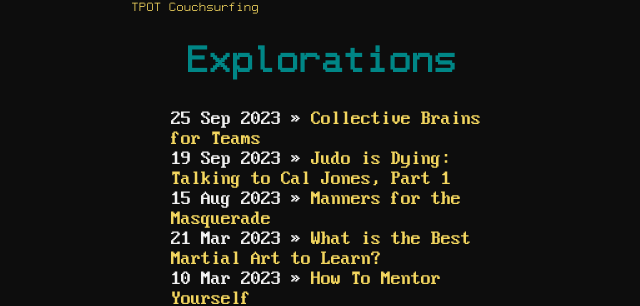
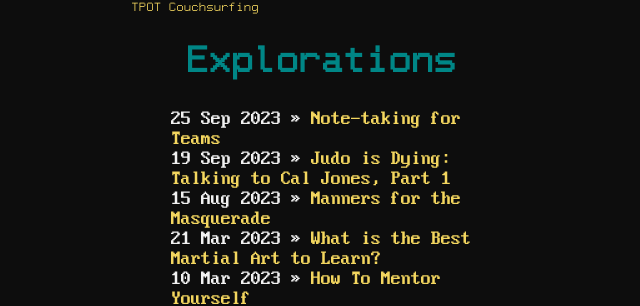
Before and after one commit to ray-dorai/ray-dorai.github.io, a Jekyll site: the page built from explorations/index.html, in a window 1280 px wide and 900 px high. Shown: the part 133-439 px from the top of the window, without its empty margins (317-957 px from the left). Built offline with Jekyll 4.4.1, drawn with Linux system fonts in a browser that asks for light colours.

Commit message:
Update 2023-09-25-collective-brains-for-teams.md

```diff
--- a/_posts/2023-09-25-collective-brains-for-teams.md
+++ b/_posts/2023-09-25-collective-brains-for-teams.md
@@ -1,6 +1,6 @@
 ---
 layout: post
-title: "Collective Brains for Teams"
+title: "Note-taking for Teams"
 date: 2023-09-25
 ---
 
```
